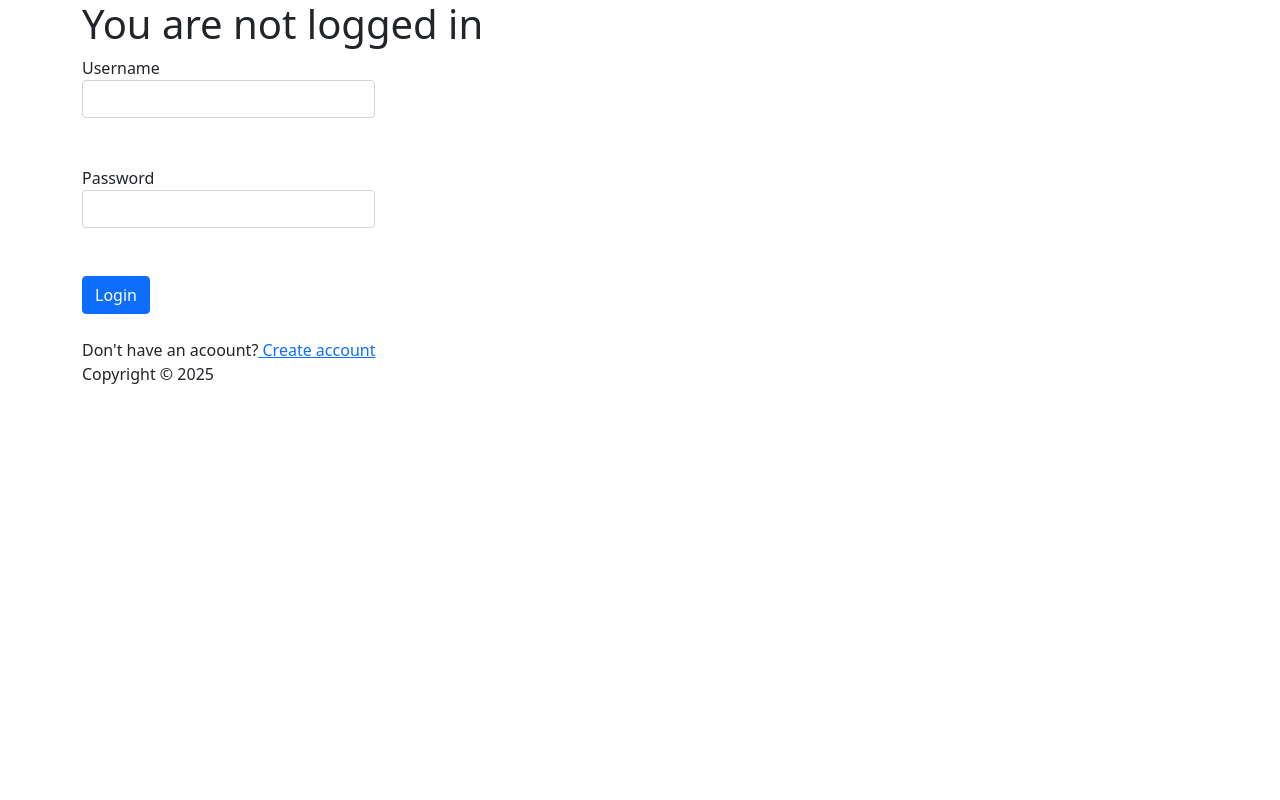
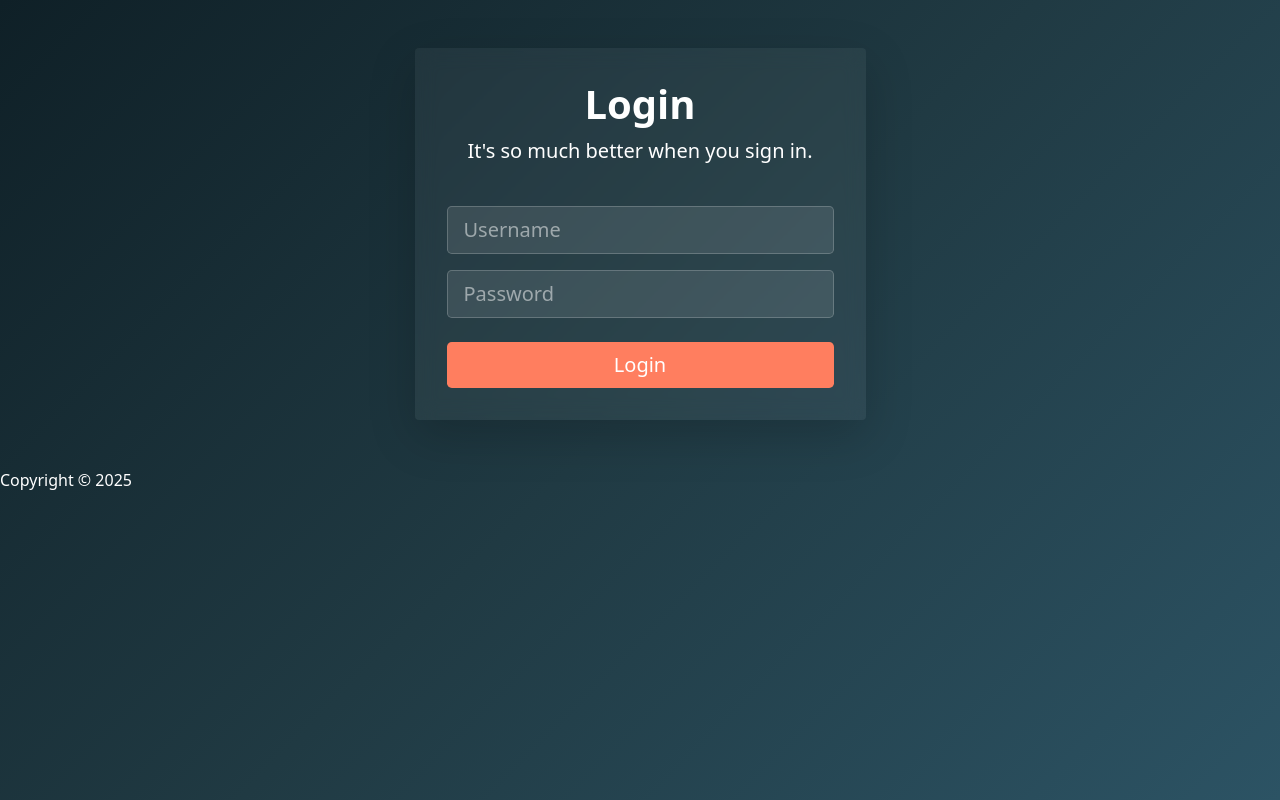
Before and after one commit to HelibenModi/Project, a PHP site: page /login in a window 1280 px wide. Run offline with PHP 8.4, Linux system fonts and the light colour scheme; data that the repository does not hold is empty.

Commit message:
Bootstrap on Homepage, Create account and login page

```diff
--- a/app/controllers/home.php
+++ b/app/controllers/home.php
@@ -3,8 +3,6 @@ class Home extends Controller {
     public function index() {
         $this->view('movie/index');
 
-
-
     }
 }
 ?>
--- a/app/views/login/index.php
+++ b/app/views/login/index.php
@@ -1,39 +1,70 @@
-<?php require_once 'app/views/templates/headerPublic.php'?>
-<main role="main" class="container">
-    <div class="page-header" id="banner">
-        <div class="row">
-            <div class="col-lg-12">
-                <h1>You are not logged in</h1>
-            </div>
-        </div>
-    </div>
+<?php
+if (session_status() === PHP_SESSION_NONE) session_start();
+if (!empty($_SESSION['auth'])) {
+		header('Location: /reminders');
+		exit;
+}
+require 'app/views/templates/headerPublic.php';
+?>
+<style>
+		body {
+				background: linear-gradient(135deg, #0f2027, #203a43, #2c5364);
+				min-height: 100vh;
+				color: #fff;
+		}
+		.card {
+				background: rgba(255, 255, 255, 0.05);
+				backdrop-filter: blur(10px);
+				border: 1px solid rgba(255,255,255,0.1);
+				padding: 2rem;
+		}
+		.form-control {
+				background: rgba(255,255,255,0.1);
+				color: #fff;
+				border: 1px solid rgba(255,255,255,0.2);
+		}
+		.form-control::placeholder {
+				color: rgba(255,255,255,0.5);
+		}
+		.btn-primary {
+				background-color: #ff7e5f;
+				border: none;
+		}
+		.btn-primary:hover {
+				background-color: #feb47b;
+		}
+</style>
 
-<div class="row">
-    <div class="col-sm-auto">
-			<?php if (isset($_SESSION['success'])): ?>
-				<div class="alert alert-success"><?= $_SESSION['success'] ?></div>
-				<?php unset($_SESSION['success']); ?>
-			<?php endif; ?>
+<main class="container py-5">
+		<div class="row justify-content-center">
+				<div class="col-md-6 col-lg-5">
+						<div class="card shadow-lg rounded-4 border-0">
+								<div class="text-center mb-4">
+										<h1 class="fw-bold">Login</h1>
+										<p class="lead">It's so much better when you sign in.</p>
+								</div>
 
-			<?php if (isset($_SESSION['error'])): ?>
-				<div class="alert alert-danger"><?= $_SESSION['error'] ?></div>
-				<?php unset($_SESSION['error']); ?>
-			<?php endif; ?>
-		<form action="/login/verify" method="post" >
-		<fieldset>
-			<div class="form-group">
-				<label for="username">Username</label>
-				<input required type="text" class="form-control" name="username"><br/><br/>
-			</div>
-			<div class="form-group">
-				<label for="password">Password</label>
-				<input required type="password" class="form-control" name="password">
-			</div>
-            <br/><br/>
-		    <button type="submit" class="btn btn-primary">Login</button><br/><br/>
-			 Don't have an acoount?<a href="/create"> Create account </a>
-		</fieldset>
-		</form>
-	</div>
-</div>
-    <?php require_once 'app/views/templates/footer.php' ?>
+								<?php if (!empty($_SESSION['error'])): ?>
+										<div class="alert alert-danger alert-dismissible fade show" role="alert">
+												<?= $_SESSION['error'] ?>
+												<button type="button" class="btn-close" data-bs-dismiss="alert" aria-label="Close"></button>
+										</div>
+										<?php unset($_SESSION['error']); ?>
+								<?php endif; ?>
+
+								<form action="/login/verify" method="post">
+										<div class="mb-3">
+												<input type="text" name="username" class="form-control form-control-lg" placeholder="Username" required>
+										</div>
+										<div class="mb-4">
+												<input type="password" name="password" class="form-control form-control-lg" placeholder="Password" required>
+										</div>
+										<button type="submit" class="btn btn-primary btn-lg w-100">Login</button>
+								</form>
+
+
+						</div>
+				</div>
+		</div>
+</main>
+<?php require 'app/views/templates/footer.php'; ?>
```
Also changed, not shown: app/views/create/index.php (+54 -27 lines), app/views/movie/index.php (+58 -5 lines), app/views/movie/results.php (+32 -13 lines).
